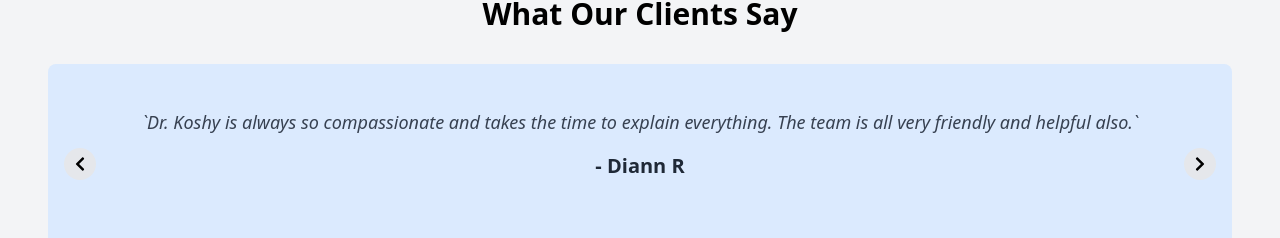
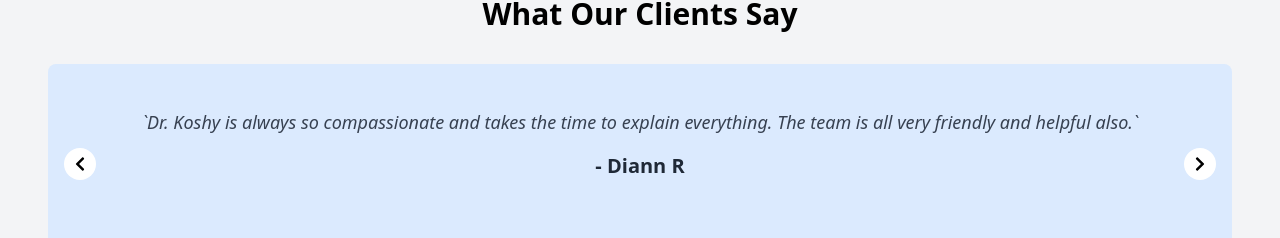
Before and after one commit to amansgith/montrose-pet-clinic, a Next.js app: page / in a window 1280 px wide. Shown: the part 2849-3087 px from the top of the page. Built offline with nearby package versions, Linux system fonts and the light colour scheme.

Commit message:
testimonial color change

```diff
--- a/src/components/homepage/Testimonials.jsx
+++ b/src/components/homepage/Testimonials.jsx
@@ -57,13 +57,13 @@ const Testimonials = () => {
         {/* Navigation Arrows */}
         <button
           onClick={prevTestimonial}
-          className="absolute left-4 top-1/2 transform -translate-y-1/2 bg-gray-200 p-2 rounded-full hover:bg-gray-300 transition"
+          className="absolute left-4 top-1/2 transform -translate-y-1/2 bg-white p-2 rounded-full hover:bg-gray-300 transition"
         >
           <FaChevronLeft />
         </button>
         <button
           onClick={nextTestimonial}
-          className="absolute right-4 top-1/2 transform -translate-y-1/2 bg-gray-200 p-2 rounded-full hover:bg-gray-300 transition"
+          className="absolute right-4 top-1/2 transform -translate-y-1/2 bg-white p-2 rounded-full hover:bg-gray-300 transition"
         >
           <FaChevronRight />
         </button>
```
